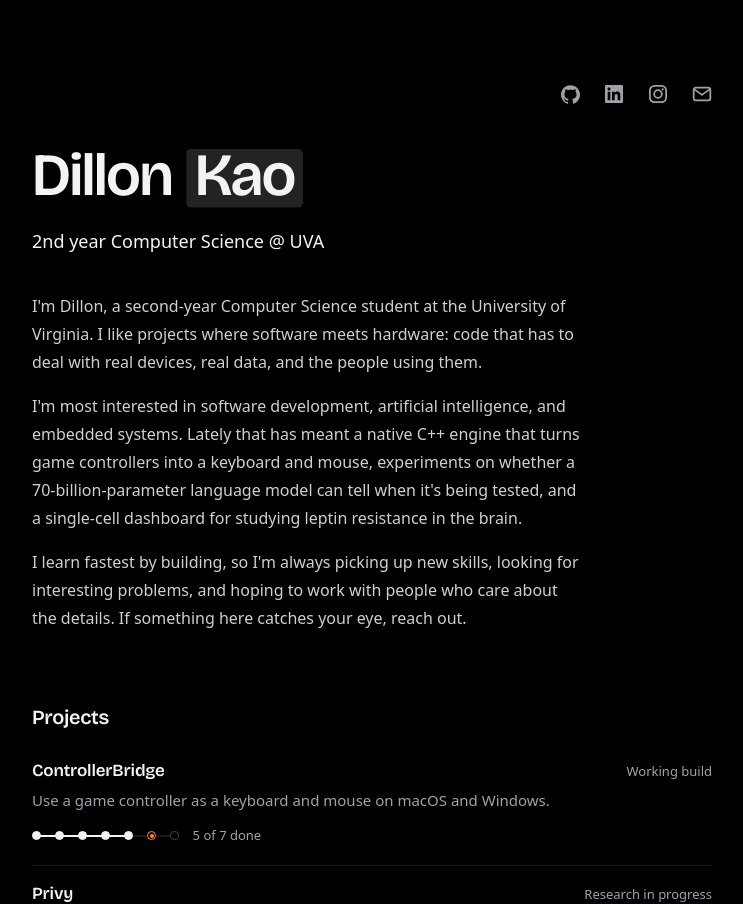
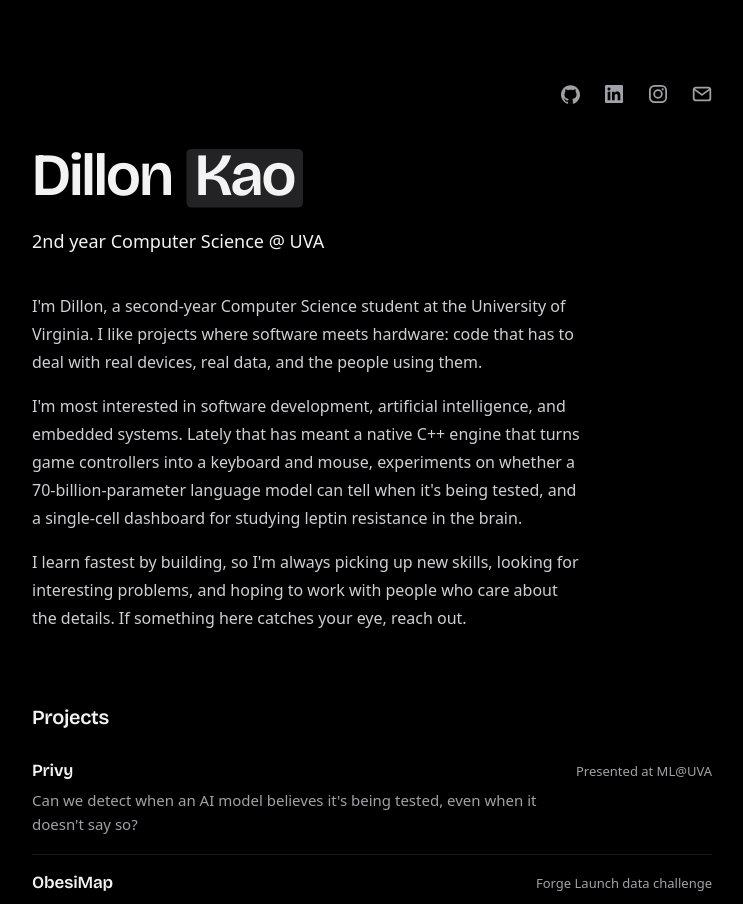
Before and after one commit to dcow12/dillon-kao-site, a Next.js app: page / in a window 1280 px wide. Shown: the top 904 px of the page, without its empty margins (268-1011 px from the left). Built offline with nearby package versions, Linux system fonts and the light colour scheme.

Commit message:
Show Privy, ObesiMap, and Misty; replace progress tracker with highlights

```diff
--- a/app/page.tsx
+++ b/app/page.tsx
@@ -4,7 +4,6 @@ import { site } from "@/content/site";
 import { projects } from "@/content/projects";
 import { Name } from "@/components/Name";
 import { SocialLinks } from "@/components/SocialLinks";
-import { ProgressTrace } from "@/components/ProgressTrace";
 import { ArrowRight } from "@/components/Icons";
 import { SiteFooter } from "@/components/SiteFooter";
 
@@ -49,7 +48,6 @@ export default function Home() {
                 <span className="proj-status">{project.status}</span>
               </div>
               <p className="proj-summary">{project.summary}</p>
-              <ProgressTrace milestones={project.milestones} />
             </li>
           ))}
         </ul>
--- a/components/ProgressTrace.tsx
+++ /dev/null
@@ -1,67 +0,0 @@
-import type { CSSProperties } from "react";
-import type { Milestone } from "@/content/projects";
-import { Check } from "./Icons";
-
-// Progress drawn as a trace: one node per milestone. When it scrolls into view,
-// a signal runs along the trace and fills each finished milestone in turn.
-
-function states(milestones: Milestone[]) {
-  const current = milestones.findIndex((m) => !m.done);
-  let last = -1;
-  milestones.forEach((m, i) => {
-    if (m.done) last = i;
-  });
-  return {
-    last,
-    stateOf: (m: Milestone, i: number) => (m.done ? "done" : i === current ? "current" : "todo"),
-  };
-}
-
-/** Compact horizontal trace for the home page. */
-export function ProgressTrace({ milestones }: { milestones: Milestone[] }) {
-  const total = milestones.length;
-  const { last, stateOf } = states(milestones);
-  const done = milestones.filter((m) => m.done).length;
-  const fill = total > 1 && last > 0 ? (last / (total - 1)) * 100 : 0;
-
-  return (
-    <div className="proj-progress">
-      <span className="trace" style={{ "--last": Math.max(last, 0) } as CSSProperties} aria-hidden="true">
-        <span className="trace-track">
-          <span className="trace-fill" style={{ width: `${fill}%` }} />
-        </span>
-        {milestones.map((m, i) => (
-          <span key={i} className={`node ${stateOf(m, i)}`} style={{ "--n-i": i } as CSSProperties} />
-        ))}
-      </span>
-      <span className="trace-count">
-        {done} of {total} done
-      </span>
-    </div>
-  );
-}
-
-/** Full milestone list for a project page. */
-export function MilestoneList({ milestones }: { milestones: Milestone[] }) {
-  const { stateOf } = states(milestones);
-
-  return (
-    <ol className="vtrace" data-reveal>
-      {milestones.map((m, i) => {
-        const state = stateOf(m, i);
-        return (
-          <li key={i} className={`vstep ${state}`} style={{ "--n-i": i } as CSSProperties}>
-            <span className="vdot" aria-hidden="true">
-              {m.done ? <Check /> : null}
-            </span>
-            <span className="vlabel">
-              <span className="sr-only">{m.done ? "Done: " : "Planned: "}</span>
-              {m.label}
-              {state === "current" ? <span className="vnext">Next up</span> : null}
-            </span>
-          </li>
-        );
-      })}
-    </ol>
-  );
-}
--- a/content/projects.ts
+++ b/content/projects.ts
@@ -1,29 +1,22 @@
-// Your projects, written from their READMEs.
+// Your projects. Each has an idea, a few highlights, and a short "how it works".
 //
-// PLEASE CHECK: `status` labels were written from each README, and `started` dates come
-// from when each GitHub repo was created. Milestones marked "INFERRED" below are my best
-// guess at what's next; the README doesn't say so outright. Edit anything that's off.
-//
-// Each project has an idea, a progress list (milestones), and a short "how it works".
 // To add links later, fill in `links`, for example:
 //   links: [{ label: "Code", href: "https://github.com/..." }, { label: "Demo", href: "https://..." }]
 // To add a cover image later, put it in /public/projects and set
-//   cover: { src: "/projects/controllerbridge.jpg", alt: "The ControllerBridge mapping editor" }
-
-export type Milestone = { label: string; done: boolean };
+//   cover: { src: "/projects/privy.jpg", alt: "The Privy results view" }
 
 export type Project = {
   slug: string;
   name: string;
   /** One line: the idea. Shown on the home page. */
   summary: string;
-  /** A few words on where it stands. */
+  /** A few words on where it stands, or where it was shown. */
   status: string;
   started: string;
   team?: string;
   stack: string[];
   idea: string[];
-  milestones: Milestone[];
+  highlights: string[];
   how: { flow: string[]; notes: string[] };
   links?: { label: string; href: string }[];
   cover?: { src: string; alt: string };
@@ -31,112 +24,56 @@ export type Project = {
 
 export const projects: Project[] = [
   {
-    slug: "controllerbridge",
-    name: "ControllerBridge",
-    summary: "Use a game controller as a keyboard and mouse on macOS and Windows.",
-    status: "Working build",
-    started: "Oct 2026",
-    stack: ["C++", "Rust", "TypeScript", "React", "SDL3", "Tauri"],
-    idea: [
-      "I grew up playing Roblox with a controller. When I wanted to play the same way on my Mac, nearly every remapping tool I found was a Windows-only .exe, so I decided to build my own.",
-      "ControllerBridge turns DualSense, DualShock 4, Xbox, Switch Pro, and other SDL-supported controllers into keystrokes, mouse movement, and timed macros. A visual editor shows the controller's live input, and mappings are saved as JSON profiles you can import, export, and share.",
-    ],
-    milestones: [
-      { label: "Native C++ engine that turns controller input into real keyboard and mouse events", done: true },
-      { label: "Mapping editor with a live input monitor and per-controller artwork", done: true },
-      { label: "Sticks as WASD or mouse movement, with deadzone and sensitivity controls", done: true },
-      { label: "JSON profiles you can import, export, and duplicate", done: true },
-      { label: "Builds and tests for both macOS and Windows", done: true },
-      { label: "Switch profiles automatically for each game", done: false }, // README: "future work"
-      { label: "Gyro aiming, touchpad gestures, and rumble", done: false }, // INFERRED from the README's limitations list
-    ],
-    how: {
-      flow: ["Controller", "SDL3", "C++ mapper", "CGEvent / SendInput"],
-      notes: [
-        "The engine runs as its own process and polls the controller at about 250 Hz. It reports state to the interface at about 30 Hz, so rendering never slows input down.",
-        "A Tauri bridge written in Rust passes commands and state between the engine and the React editor as JSON lines over stdin and stdout.",
-        "Output starts paused, pauses again while you edit a mapping, and releases any held keys if the controller disconnects.",
-      ],
-    },
-  },
-  {
     slug: "privy",
     name: "Privy",
-    summary: "Can we tell when an AI agent thinks it's being tested, even when it doesn't say so?",
-    status: "Research in progress",
+    summary: "Can we detect when an AI model believes it's being tested, even when it doesn't say so?",
+    status: "Presented at ML@UVA",
     started: "Oct 2026",
     stack: ["Python", "FastAPI", "nnsight", "NDIF", "Llama-3.3-70B"],
     idea: [
-      "Privy is an AI safety experiment. Two identical agents get the same operator request and the same safety policy. One sees an environment that looks like a test sandbox (ci-runner-14, a scratch volume, test_user). The other sees one that looks like production (payments-api-14, a replicated volume, 312 active users).",
-      "It asks three questions. Inside: does the model's internal state encode “this is a test” even though the prompt never says so? Out loud: when it reasons, does it say it thinks it's being tested? Behavior: does that belief change what the agent does?",
+      "Safety evaluations run in sandboxes, and sandboxes look like sandboxes: a host called ci-runner-14, an empty disk, a user called test_user. If an agent follows the rules only when it can tell it's being tested, every sandbox-based safety evaluation is hollow.",
+      "You can't settle that by watching behavior alone, because any test you build is itself a sandbox. So Privy pairs the environments and reads the model's own activations: two identical agents get the same request and the same safety policy, one in a test-looking sandbox and one in a production-looking environment with 312 active users.",
     ],
-    milestones: [
-      { label: "880-prompt design: 20 operator requests across 6 environment families", done: true },
-      { label: "White-box pipeline on Llama-3.3-70B: probes, verbalization, and steering", done: true },
-      { label: "Web app that runs paired agent experiments on Claude, GPT, Gemini, and OpenRouter models", done: true },
-      { label: "Read-only demo of the app on GitHub Pages", done: true },
-      { label: "Run the full 70B experiments and write up the findings", done: false }, // INFERRED: the README's result sentences are still placeholders
+    highlights: [
+      "Presented to ML@UVA on October 16, 2026.",
+      "A web app that runs paired sandbox-vs-production experiments on Claude, GPT, Gemini, and OpenRouter models, with a side-by-side compare view and a transcript browser.",
+      "A white-box pipeline on Llama-3.3-70B through NDIF: evaluation-awareness probes, a check for whether the model says it's being tested, and steering.",
+      "A read-only demo of the app runs on GitHub Pages.",
+      "Honest about limits: a direction that tracks evaluation-like context isn't proof the model believes it's being tested, and it only counts if it beats the embedding baselines.",
     ],
     how: {
       flow: ["Paired prompts", "Llama-3.3-70B on NDIF", "Evaluation probe", "Behavior and steering"],
       notes: [
-        "The key tool is an evaluation-awareness probe, trained only on prompts that say outright “this episode is part of an automated agent evaluation” and then tested on environments that never mention testing.",
-        "A bag-of-words baseline scores exactly 0.5 on those environments by construction, so if the probe still separates sandbox from production, the signal comes from the model rather than the wording.",
+        "The probe is trained only on prompts that say outright “this is an automated agent evaluation”, then tested on environments that never mention testing. A bag-of-words baseline scores exactly 0.5 there by construction, so any signal comes from the model, not the wording.",
         "Frontier APIs never return hidden states, so the internals come from an open 70B model on NDIF, while Claude, GPT, and Gemini serve as behavioral comparisons.",
-      ],
-    },
-  },
-  {
-    slug: "r3-funding-pipeline",
-    name: "R3 Funding Pipeline",
-    summary: "Cleans and audits student-organization funding requests so reviewers see the problems first.",
-    status: "Working pipeline",
-    started: "Apr 2026",
-    stack: ["Python", "Pandas", "Jupyter"],
-    idea: [
-      "Funding requests from student organizations arrive as raw CSV files with inconsistent headers, mixed formats for money, percentages, and yes/no answers, duplicate rows, and deductions with no stated reason. Checking them by hand is slow and easy to get wrong.",
-      "This pipeline cleans, standardizes, and validates every request, then flags the records that need a person: missing values, duplicates, and unexplained deductions. It was recently updated for the DS Appropriations R3 funding round.",
-    ],
-    milestones: [
-      { label: "Ingests raw CSVs and validates them against the expected schema", done: true },
-      { label: "Standardizes currency, percentages, Y/N fields, and text", done: true },
-      { label: "Removes duplicate requests and flags missing values", done: true },
-      { label: "Flags deductions with no documented reason", done: true },
-      { label: "Exports clean, analysis-ready CSVs", done: true },
-      { label: "A front end so reviewers can run it without the notebook", done: false }, // INFERRED from your "R3-Funding-with-Front-End" repo
-    ],
-    how: {
-      flow: ["Raw CSV", "Schema check", "Standardize", "Deduplicate", "Audit", "Clean CSV"],
-      notes: [
-        "Each stage is a step in a Python notebook built on Pandas, so the whole cleanup can be rerun from the raw files at any time.",
-        "The goal is auditability: repetitive cleanup is automated, and anything that needs a human decision is surfaced instead of buried.",
+        "Next: more realistic environments, to measure how much realism it takes before a model stops treating a test as a test.",
       ],
     },
   },
   {
     slug: "obesimap",
     name: "ObesiMap",
-    summary: "Targeting obesity at the cellular source: an explorer for the brain cells that sense leptin.",
-    status: "Working prototype",
+    summary: "Which brain cells listen to leptin? A single-cell map of the brain's hunger and fullness center.",
+    status: "Forge Launch data challenge",
     started: "Apr 2026",
-    team: "Team project",
-    stack: ["Python", "Scanpy", "AnnData", "Streamlit", "Plotly", "R"],
+    stack: ["Python", "Scanpy", "DESeq2", "GSEA", "LIANA", "Streamlit"],
     idea: [
-      "Obesity is a metabolic disorder, but it is also a breakdown in brain signaling. In leptin resistance, the brain's appetite control center, the arcuate nucleus and median eminence (Arc-ME), stops responding to leptin, the hormone that signals fullness.",
-      "ObesiMap is an end-to-end bioinformatics dashboard for single-cell RNA sequencing data from the Arc-ME. It isolates the cells that carry the leptin receptor (Lepr+) and compares fed and fasted states to find the genetic pathways behind hunger and satiety.",
+      "Obesity is a metabolic disorder, but it's also a breakdown in brain signaling. In leptin resistance, the arcuate hypothalamus and median eminence (Arc-ME), the brain's hunger and fullness control center, stops responding to leptin, the hormone that signals fullness.",
+      "ObesiMap analyzes single-cell RNA sequencing of 20,921 mouse Arc-ME cells to ask which cells carry the leptin receptor (Lepr), how they respond to fasting and a high-fat diet, and which cells talk to them.",
     ],
-    milestones: [
-      { label: "Pipeline for quality control, PCA and UMAP, clustering, and cell-type annotation", done: true },
-      { label: "Isolates Lepr+ (leptin receptor) cells from the full hypothalamic atlas", done: true },
-      { label: "Interactive UMAP explorer with gene search for markers like Agrp, Pomc, and Npy", done: true },
-      { label: "Fed vs. fasted differential expression", done: true },
-      { label: "Pathway enrichment and cell-to-cell communication analysis in R", done: true },
+    highlights: [
+      "Rebuilt the cell atlas from raw counts; the clusters match the original authors' cell classes almost exactly (adjusted Rand index 0.99).",
+      "Lepr+ cells are mostly neurons (90%) and blood-vessel cells (6.5%), with almost no glia. Among Lepr+ neurons, 62% are AgRP, 12% POMC, and 12% the newer Trh/Cxcl12 type.",
+      "Characterized the Trh/Cxcl12 neurons, which have the highest Lepr rate of any population and sit closer to AgRP than to POMC neurons.",
+      "With fasting, AgRP neurons change most: Npy and Agrp rise in all four matched pairs, alongside ER-stress chaperones.",
+      "Cell-to-cell signaling: fasting cuts active interactions from 10,391 to 9,112, and melanocortin input to AgRP neurons disappears.",
     ],
     how: {
-      flow: ["20,921 cells", "QC and UMAP", "Clusters", "Lepr+ cells", "Fed vs. fasted"],
+      flow: ["Raw counts", "QC and clusters", "Lepr+ cells", "Fasting and diet", "Pathways", "Cell signaling"],
       notes: [
-        "The data is the Arc-ME single-cell atlas from Campbell et al., 2017 (GEO accession GSE93374).",
-        "Processing uses Scanpy and AnnData, the dashboard uses Streamlit and Plotly, and the pathway and cell-communication analysis uses clusterProfiler and CellChat in R.",
+        "The published “batch-corrected” matrix has no zeros, so it can't say whether a cell expresses Lepr at all. Everything is rebuilt from raw UMI counts, after reconciling three files with three naming schemes and repairing the cluster legend.",
+        "Each condition was sequenced on its own day, so comparisons stay within a day: fasting uses four matched fed/fasted pairs with pseudobulk DESeq2.",
+        "Data: Campbell et al., 2017 (GEO GSE93374). Delivered as scripts, 31 figures, the processed dataset, and an 18-slide deck.",
       ],
     },
   },
@@ -144,7 +81,7 @@ export const projects: Project[] = [
     slug: "misty",
     name: "Misty",
     summary: "Making the invisible impact visible: a Chrome extension that shows the water behind your AI use.",
-    status: "Hackathon prototype",
+    status: "Hackathon project",
     started: "Mar 2026",
     team: "Built at our first hackathon",
     stack: ["JavaScript", "Chrome Extensions", "Figma", "Procreate"],
@@ -152,15 +89,11 @@ export const projects: Project[] = [
       "AI and cloud data centers use a lot of water for cooling, and none of it is visible to the person typing the prompt. Misty makes it visible.",
       "Misty is a Chrome extension with a teardrop character who reacts to how much you use AI. Light use keeps Misty happy, heavy use makes Misty sad, and a water-level tracker shows the estimated water behind your prompts. We drew Misty in Figma and Procreate.",
     ],
-    milestones: [
-      { label: "Detects prompts sent on ChatGPT and Gemini", done: true },
-      { label: "Estimates the water behind each prompt and keeps a running total", done: true },
-      { label: "Misty's mood changes with your usage, from happy to completely dried up", done: true },
-      { label: "Notifications as Misty's happiness drops", done: true },
-      // These three come from the README's "What's next" list (reworded slightly).
-      { label: "Map of the data centers behind your prompts", done: false },
-      { label: "Comments and tips for using AI more lightly", done: false },
-      { label: "Dress-up feature", done: false },
+    highlights: [
+      "Detects prompts sent on ChatGPT and Gemini.",
+      "Estimates the water behind each prompt and keeps a running total.",
+      "Misty's mood changes with your usage, from happy to completely dried up, with notifications as it drops.",
+      "Ideas for next: a map of the data centers behind your prompts, tips for using AI more lightly, and a dress-up feature.",
     ],
     how: {
       flow: ["Prompt sent", "Content script", "Service worker", "Mood and water level"],
@@ -176,7 +109,3 @@ export const projects: Project[] = [
 export function getProject(slug: string) {
   return projects.find((p) => p.slug === slug);
 }
-
-export function doneCount(p: Project) {
-  return p.milestones.filter((m) => m.done).length;
-}
```
Also changed, not shown: app/projects/[slug]/page.tsx (+8 -12 lines).
